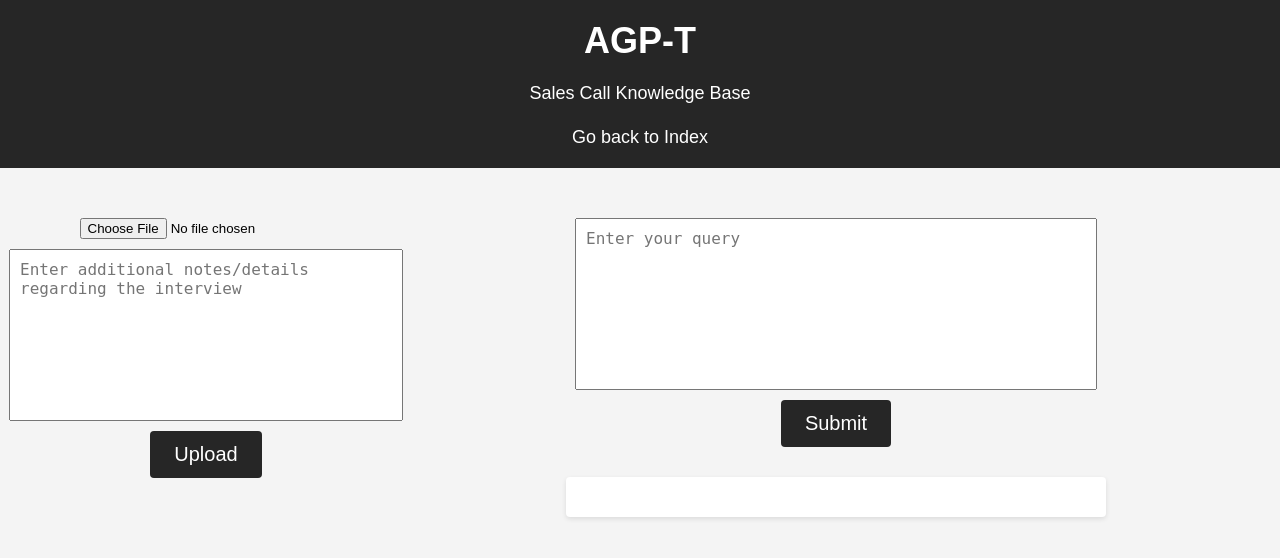
After one commit to MKDEVELOPEMENT/agpt, a Flask app: page /singlefile in a window 1280 px wide. The commit adds this page. Shown: the top 558 px of the page. Run offline with Flask 3, Linux system fonts and the light colour scheme; parts of the project's set-up code (start-up, migrations or seed data) failed here and were passed over.

Commit message:
added second page

```diff
--- a/app.py
+++ b/app.py
@@ -4,18 +4,25 @@ import os
 from llama_index import KeywordTableIndex,SimpleDirectoryReader,LLMPredictor,ServiceContext
 from llama_index import load_index_from_storage, StorageContext
 from langchain.chat_models import ChatOpenAI
+from deepgram import Deepgram
+import json
 
-#sys.path.append('../../AGPT')
+DEEPGRAM_API_KEY = '682f172faae69d43baece80781177391e74dcc6b'
 
 app = Flask(__name__)
 
 # define LLMs
+#os.environ["OPENAI_API_KEY"] = ""
 llm_predictor = LLMPredictor(llm=ChatOpenAI(temperature=0.2, model_name="gpt-3.5-turbo"))
 service_context = ServiceContext.from_defaults(llm_predictor=llm_predictor)
 
 @app.route('/')
 def home():
     return render_template('index.html')
+
+@app.route('/singlefile')
+def otherpage():
+    return render_template('singlefile.html')
 
 @app.route('/submit', methods=['POST'])
 def submit():
@@ -27,11 +34,59 @@ def submit():
 
     return render_template('index.html', output=response.response)
 
+
+@app.route('/upload', methods=['POST'])
+def upload():
+
+    audio_file = request.files['audio_file']
+    export_transcription(audio_file, "audio/mp4")
+
+    # if file.filename == '':
+    #     return "No file selected."
+
+    # filename = file.filename
+    return render_template('singlefile.html')
+
 def load_existing_index(service_cntx):
     absolute_path = os.path.abspath('llama_index')
     storage_context = StorageContext.from_defaults(persist_dir=absolute_path)
     index = load_index_from_storage(storage_context, service_context=service_cntx)
     return index
 
+
+def request_transcription(audio, mimetype_):
+    # Initializes the Deepgram SDK
+    dg_client = Deepgram(DEEPGRAM_API_KEY)
+
+    source = {'buffer': audio, 'mimetype': mimetype_}
+    options = {"punctuate": True, "model": "enhanced", "language": "en-US", "diarize": True}
+
+    print('Requesting transcript...')
+
+    response = dg_client.transcription.sync_prerecorded(source, options)
+    return json.dumps(response, indent=4), response
+
+def export_transcription(audio, mimetype_):
+    j, r = request_transcription(audio, mimetype_)
+    #print(r)
+    words = r["results"]["channels"][0]["alternatives"][0]["words"]
+
+    curr_speaker = words[0]["speaker"]
+
+    # Open a file in write mode
+    txtfile_path = audio.filename[:-3]+"txt"
+    file = open(txtfile_path, "w")
+    file.write("Speaker "+str(curr_speaker)+": ")
+
+    line = ""
+    for word in words:
+        if word["speaker"]==curr_speaker:
+            line = line + " " + word["punctuated_word"]
+        else:
+            curr_speaker = word["speaker"]
+            file.write(line+"\n")
+            line = "Speaker "+str(word["speaker"])+": " + word["punctuated_word"]
+    file.close()
+
 if __name__ == '__main__':
     app.run(debug=True)
--- /dev/null
+++ b/templates/singlefile.html
@@ -0,0 +1,153 @@
+<!DOCTYPE html>
+<html>
+<head>
+    <title>AGP-T | Marketing Agency Growth Partner</title>
+    <style>
+        body {
+            margin: 0;
+            padding: 0;
+            font-family: Arial, sans-serif;
+            background-color: #f4f4f4;
+        }
+
+        .banner {
+            background-color: #262626;
+            padding: 20px;
+            color: white;
+            text-align: center;
+        }
+
+        .title {
+            font-size: 36px;
+            font-weight: bold;
+            margin: 0;
+        }
+
+        .navigation-link {
+            display: block;
+            text-align: center;
+            margin-top: 20px;
+            font-size: 18px;
+            color: white;
+            text-decoration: none;
+        }
+
+        .content {
+            display: flex;
+            justify-content: center;
+            align-items: flex-start;
+            margin-top: 30px;
+            padding: 20px;
+        }
+
+        .upload-section {
+            flex: 1;
+            max-width: 30%;
+            display: flex;
+            flex-direction: column;
+        }
+
+        .upload-form {
+            display: flex;
+            flex-direction: column;
+            align-items: center;
+        }
+
+        .file-input {
+            margin-bottom: 10px;
+        }
+
+        .additional-notes {
+            width: 100%;
+            height: 150px;
+            font-size: 16px;
+            resize: none;
+            padding: 10px;
+            margin-bottom: 10px;
+        }
+
+        .submit-button {
+            padding: 12px 24px;
+            font-size: 20px;
+            background-color: #262626;
+            color: white;
+            border: none;
+            border-radius: 4px;
+            cursor: pointer;
+        }
+
+        .query-section {
+            flex: 2;
+            margin-left: 20px;
+        }
+
+        .query-form {
+            display: flex;
+            flex-direction: column;
+            align-items: center;
+        }
+
+        .query-input {
+            width: 500px;
+            height: 150px;
+            font-size: 16px;
+            resize: none;
+            padding: 10px;
+            margin-bottom: 10px;
+        }
+
+        #output {
+            margin-top: 30px;
+            text-align: center;
+            width: 500px;
+            margin-left: auto;
+            margin-right: auto;
+            background-color: white;
+            padding: 20px;
+            border-radius: 4px;
+            box-shadow: 0 2px 5px rgba(0, 0, 0, 0.1);
+        }
+
+        h3 {
+            font-size: 24px;
+            font-weight: bold;
+            margin-bottom: 10px;
+        }
+
+        p {
+            font-size: 18px;
+            line-height: 1.5;
+        }
+    </style>
+</head>
+<body>
+    <div class="banner">
+        <h1 class="title">AGP-T</h1>
+        <p>Sales Call Knowledge Base</p>
+        <a href="/" class="navigation-link">Go back to Index</a>
+    </div>
+    <div class="content">
+        <div class="upload-section">
+            <form class="upload-form" action="/upload" method="POST" enctype="multipart/form-data">
+                <input class="file-input" type="file" name="audio_file" accept="audio/*" required>
+                <textarea class="additional-notes" name="notes" placeholder="Enter additional notes/details regarding the interview"></textarea>
+                <div style="display: flex; justify-content: center;">
+                    <button class="submit-button" type="submit">Upload</button>
+                </div>
+            </form>
+        </div>
+        <div class="query-section">
+            <form class="query-form" action="/submit" method="POST">
+                <textarea class="query-input" name="query" placeholder="Enter your query" required></textarea>
+                <button class="submit-button" type="submit">Submit</button>
+            </form>
+            <div id="output">
+                {% if output %}
+                    <h3>Output:</h3>
+                    <p>{{ output }}</p>
+                {% endif %}
+            </div>
+        </div>
+    </div>
+</body>
+</html>
```
Also changed, not shown: templates/index.html (+10 -0 lines).
